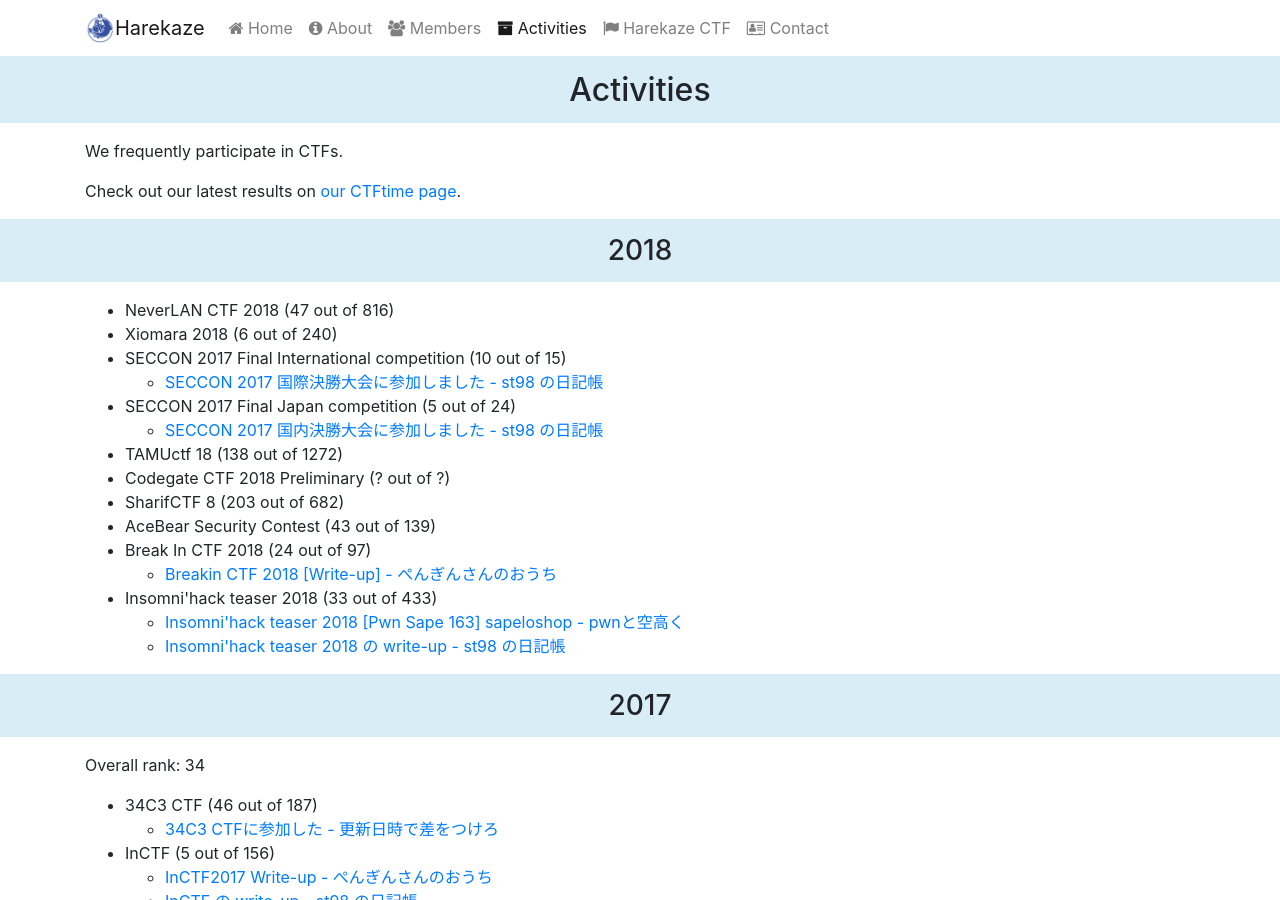
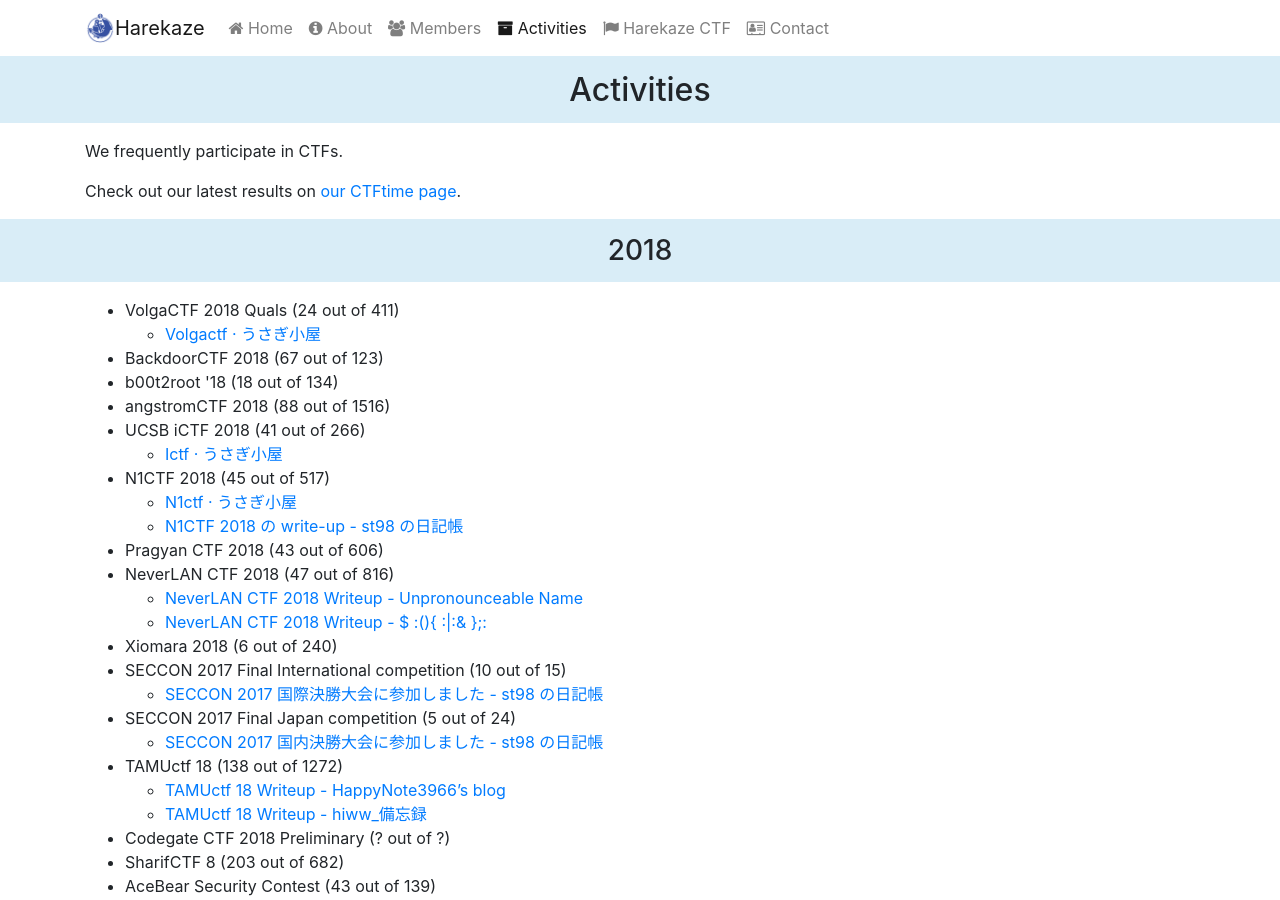
Before and after one commit to TeamHarekaze/TeamHarekaze.github.io, a Jekyll site: the page built from activities.html, in a window 1280 px wide and 900 px high. Built offline with Jekyll 4.4.1, drawn with Linux system fonts in a browser that asks for light colours; nearby versions of some CDN libraries.

Commit message:
Add CTFs

```diff
--- a/_data/activities.yml
+++ b/_data/activities.yml
@@ -1,8 +1,45 @@
 - year: 2018
   ctfs:
+    - name: "VolgaCTF 2018 Quals"
+      rank: 24
+      participants: 411
+      writeups:
+        - title: "Volgactf · うさぎ小屋"
+          url: "https://kimiyuki.net/categories/volgactf/"
+    - name: "BackdoorCTF 2018"
+      rank: 67
+      participants: 123
+    - name: "b00t2root '18"
+      rank: 18
+      participants: 134
+    - name: "angstromCTF 2018"
+      rank: 88
+      participants: 1516
+    - name: "UCSB iCTF 2018"
+      rank: 41
+      participants: 266
+      writeups:
+        - title: "Ictf · うさぎ小屋"
+          url: "https://kimiyuki.net/categories/ictf/"
+    - name: "N1CTF 2018"
+      rank: 45
+      participants: 517
+      writeups:
+        - title: "N1ctf · うさぎ小屋"
+          url: "https://kimiyuki.net/categories/n1ctf/"
+        - title: "N1CTF 2018 の write-up - st98 の日記帳"
+          url: "https://st98.github.io/diary/posts/2018-03-26-n1ctf-2018.html"
+    - name: "Pragyan CTF 2018"
+      rank: 43
+      participants: 606
     - name: "NeverLAN CTF 2018"
       rank: 47
       participants: 816
+      writeups:
+        - title: "NeverLAN CTF 2018 Writeup - Unpronounceable Name"
+          url: "http://tatarhy.hatenablog.jp/entry/2018/02/28/215110"
+        - title: "NeverLAN CTF 2018 Writeup - $ :(){ :|:& };:"
+          url: "http://taiyoslime.hatenablog.com/entry/2018/03/06/200758"
     - name: "Xiomara 2018"
       rank: 6
       participants: 240
@@ -21,6 +58,11 @@
     - name: "TAMUctf 18"
       rank: 138
       participants: 1272
+      writeups:
+        - title: "TAMUctf 18 Writeup - HappyNote3966’s blog"
+          url: "http://happynote3966.hatenadiary.com/entry/2018/03/09/225042"
+        - title: "TAMUctf 18 Writeup - hiww_備忘録"
+          url: "https://hiww.hatenablog.com/entry/2018/03/19/TAMUctf_18_Writeup"
     - name: "Codegate CTF 2018 Preliminary"
       rank: "?"
       participants: "?"
```
